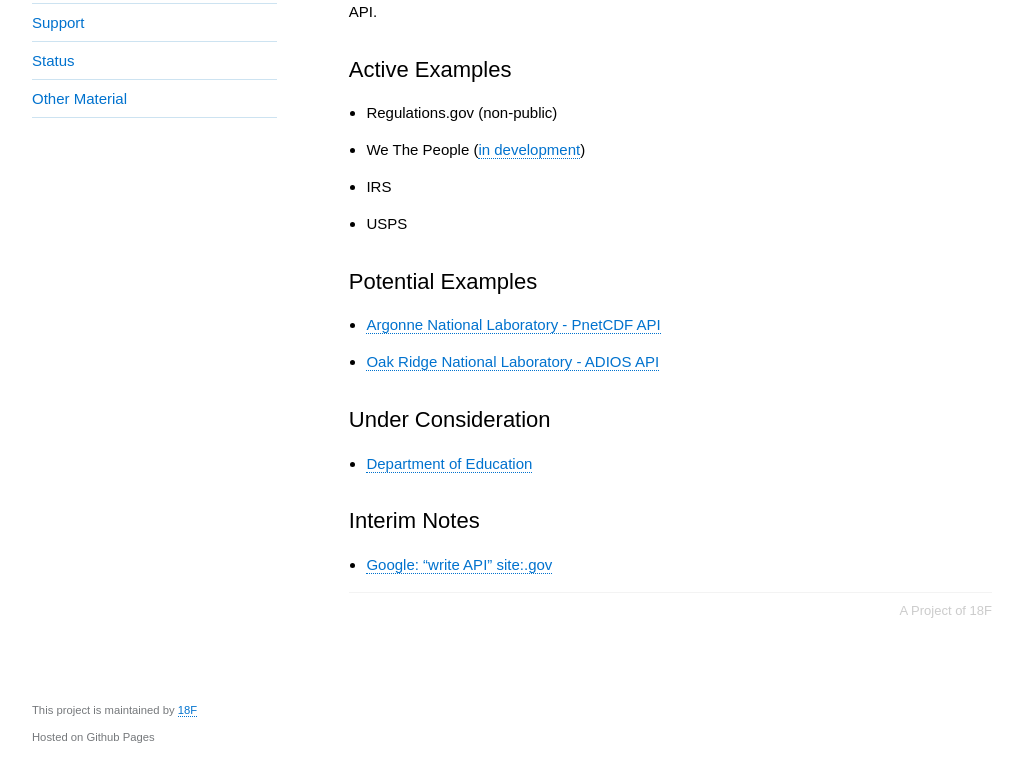
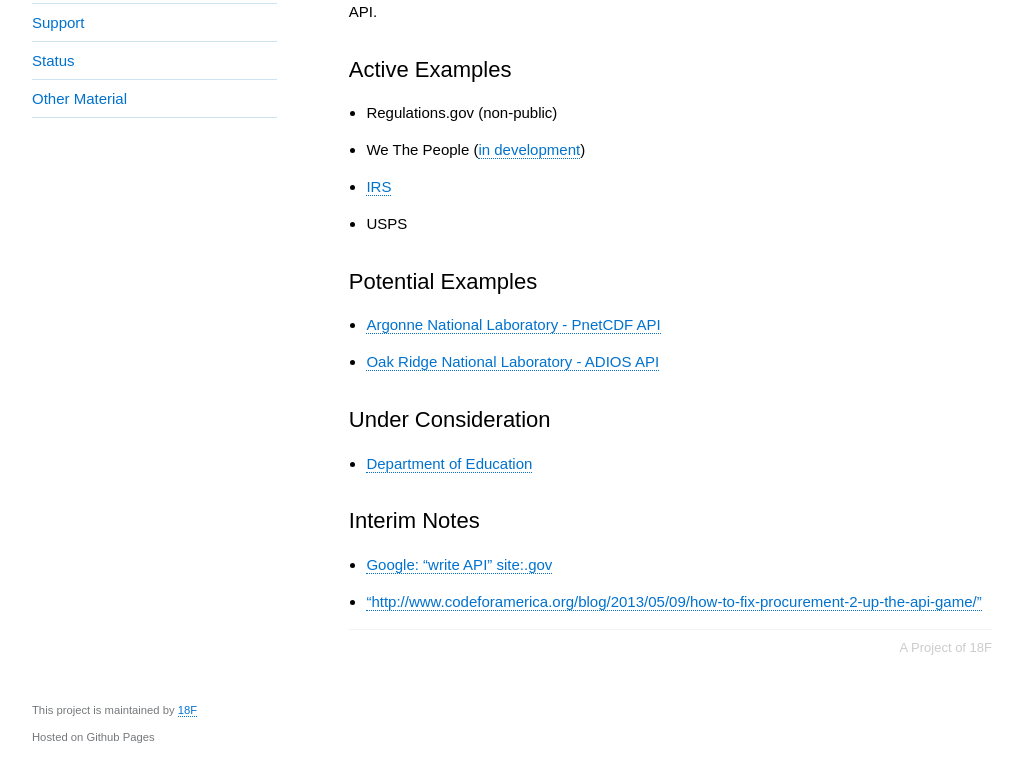
Before and after one commit to 18F/API-All-the-X, a Jekyll site: the page built from pages/write_apis-notes.md, in a window 1280 px wide and 1136 px high. Shown: the part 359-1136 px from the top of the window, without its empty margins (128-1151 px from the left). Built offline with Jekyll 4.4.1, drawn with Linux system fonts in a browser that asks for light colours; some of the changed lines change nothing that is shown.

Commit message:
added link for IRS, CJ post

```diff
--- a/pages/write_apis-notes.md
+++ b/pages/write_apis-notes.md
@@ -11,7 +11,7 @@
 ## Active Examples
 * Regulations.gov (non-public)
 * We The People ([in development](http://www.whitehouse.gov/blog/2013/11/04/write-api-we-people))
-* IRS
+* [IRS](http://www.irs.gov/Tax-Professionals/e-File-Providers-&-Partners/Become-an-Authorized-e-file-Provider#phase3)
 * USPS
 
 ## Potential Examples
@@ -25,3 +25,4 @@
 
 ## Interim Notes
 * [Google: "write API" site:.gov](https://www.google.com/search?q="write+API"+site%3A.gov)
+* ["http://www.codeforamerica.org/blog/2013/05/09/how-to-fix-procurement-2-up-the-api-game/"](http://www.codeforamerica.org/blog/2013/05/09/how-to-fix-procurement-2-up-the-api-game/)
```
